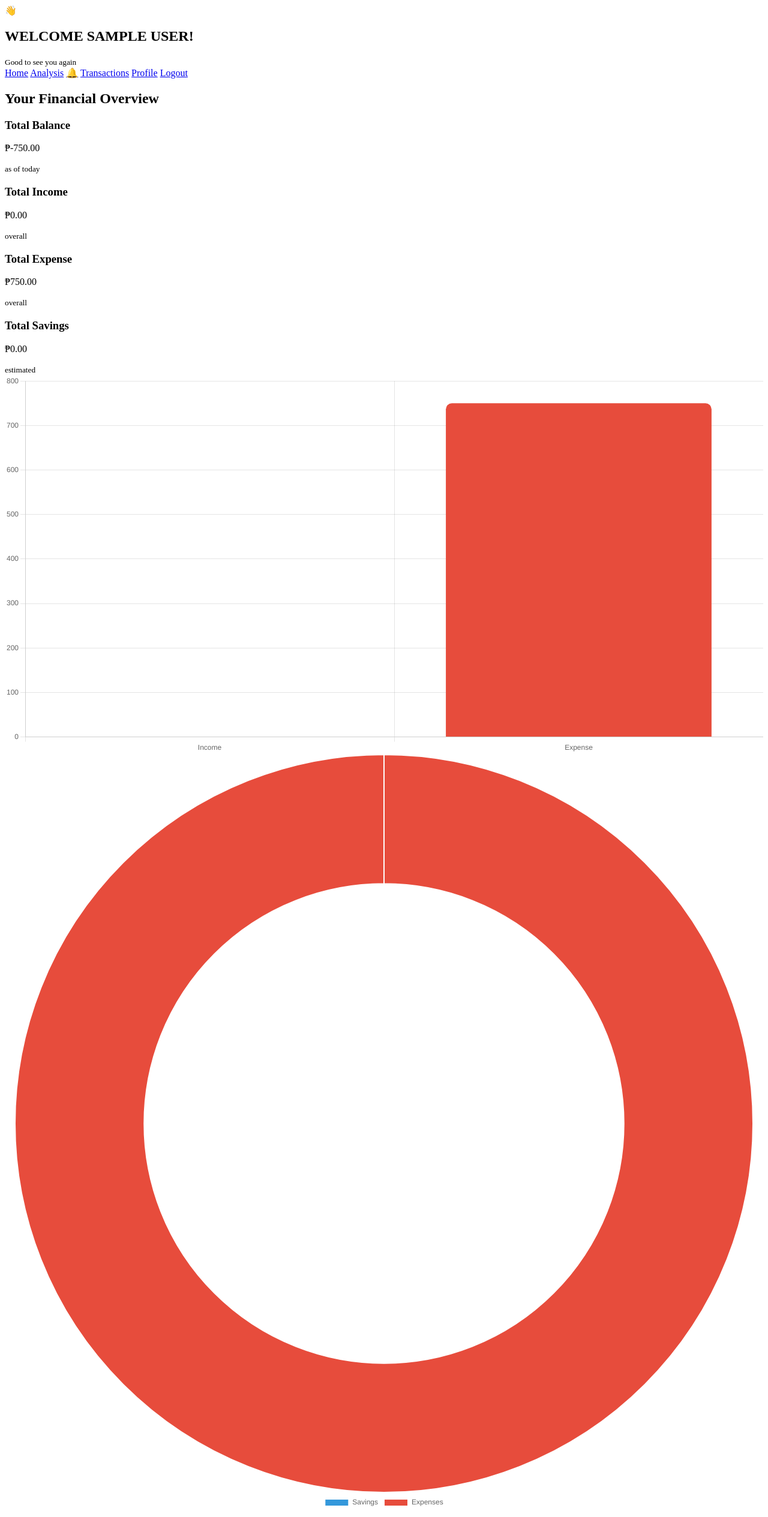
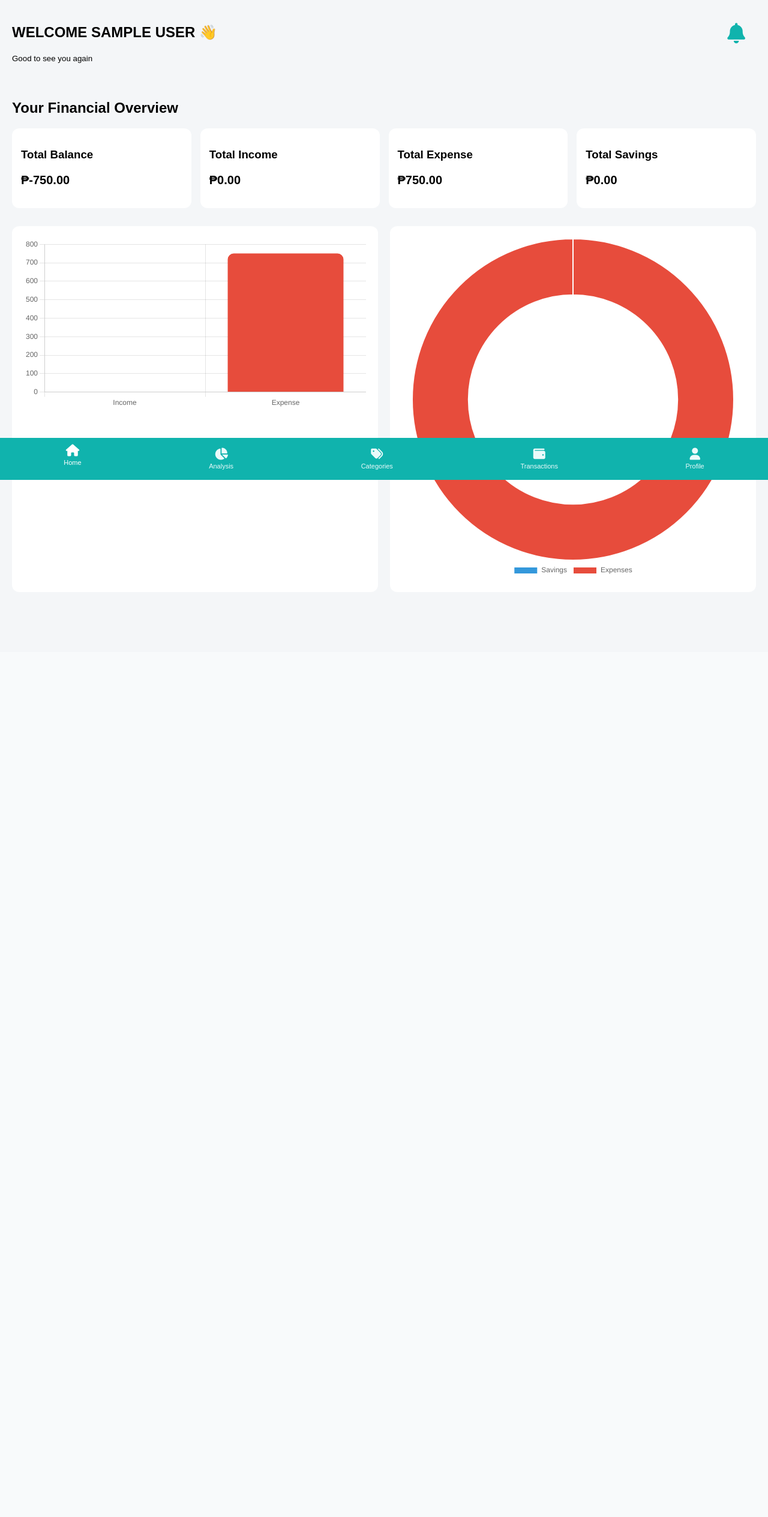
Before and after one commit to profkierth/SE-ProjectFinWise, a PHP site: page /dashboard.php in a window 1280 px wide. Shown: the whole page at 60% size. After the commit the page ends 957 px from the top, so only its background shows below. Run offline with PHP 8.4, Linux system fonts and the light colour scheme; the visitor is signed in with stand-in values (Sample User, id 1); data comes from the database, SQL or seed files in the repository.

Commit message:
Update dashboard.php

```diff
--- a/FinWise/dashboard.php
+++ b/FinWise/dashboard.php
@@ -9,7 +9,7 @@ if (!isset($_SESSION['user_id'])) {
 
 $user_id = $_SESSION['user_id'];
 
-/* TOTAL INCOME */
+
 $stmt = $conn->prepare("
     SELECT IFNULL(SUM(t.amount),0) total
     FROM transactions t
@@ -20,7 +20,7 @@ $stmt->bind_param("i", $user_id);
 $stmt->execute();
 $income = $stmt->get_result()->fetch_assoc()['total'];
 
-/* TOTAL EXPENSE */
+
 $stmt = $conn->prepare("
     SELECT IFNULL(SUM(t.amount),0) total
     FROM transactions t
@@ -31,69 +31,178 @@ $stmt->bind_param("i", $user_id);
 $stmt->execute();
 $expense = $stmt->get_result()->fetch_assoc()['total'];
 
-
 $balance = $income - $expense;
 $savings = $balance > 0 ? $balance : 0;
+
 ?>
 <!DOCTYPE html>
 <html>
 <head>
     <title>Dashboard - FinWise</title>
-    <link rel="stylesheet" href="dashboard.css">
+
+
+    <link rel="stylesheet" href="https://cdnjs.cloudflare.com/ajax/libs/font-awesome/6.5.0/css/all.min.css">
+
+
     <script src="https://cdn.jsdelivr.net/npm/chart.js"></script>
+
+    <style>
+        body {
+            margin: 0;
+            font-family: Arial, Helvetica, sans-serif;
+            background: #f4f6f8;
+            padding-bottom: 80px;
+        }
+
+
+        .top-bar {
+            display: flex;
+            justify-content: space-between;
+            align-items: center;
+            padding: 20px;
+        }
+
+        .profile-text h2 {
+            margin: 0;
+        }
+
+
+        .notification {
+            position: fixed;
+            top: 40px;
+            right: 40px;
+            font-size: 30px;
+            color: #10b3ad;
+            z-index: 1100;
+        }
+
+        @keyframes bellPulse {
+            0% { transform: scale(1); }
+            50% { transform: scale(1.15); }
+            100% { transform: scale(1); }
+        }
+
+        .notification i {
+            animation: bellPulse 2s infinite;
+        }
+
+
+        .main-content {
+            padding: 20px;
+        }
+
+        .summary-grid {
+            display: grid;
+            grid-template-columns: repeat(auto-fit, minmax(160px, 1fr));
+            gap: 15px;
+        }
+
+        .summary-card {
+            background: #fff;
+            border-radius: 12px;
+            padding: 15px;
+        }
+
+        .amount {
+            font-size: 20px;
+            font-weight: bold;
+        }
+
+        .charts-grid {
+            margin-top: 30px;
+            display: grid;
+            grid-template-columns: repeat(auto-fit, minmax(280px, 1fr));
+            gap: 20px;
+        }
+
+        .chart-box {
+            background: #fff;
+            border-radius: 12px;
+            padding: 20px;
+        }
+
+
+        .bottom-nav {
+            position: fixed;
+            bottom: 0;
+            left: 0;
+            width: 100%;
+            height: 70px;
+            background: #10b3ad;
+
+            display: flex;
+            justify-content: space-around;
+            align-items: center;
+            z-index: 1000;
+        }
+
+        .bottom-nav a {
+            color: #eafafa;
+            text-decoration: none;
+            font-size: 11px;
+
+            display: flex;
+            flex-direction: column;
+            align-items: center;
+            gap: 4px;
+
+            transition: all 0.25s ease;
+        }
+
+        .bottom-nav a i {
+            font-size: 20px;
+        }
+
+        .bottom-nav a:hover {
+            transform: translateY(-4px);
+            color: #fff;
+        }
+
+        .bottom-nav a.active {
+            color: #fff;
+            transform: translateY(-6px);
+        }
+    </style>
 </head>
 
 <body>
 
+
+<div class="notification">
+    <i class="fa-solid fa-bell"></i>
+</div>
+
 <header class="top-bar">
     <div class="left-profile">
-        <span class="wave">👋</span>
-        <div class="profile-text">
-            <h2>WELCOME <?= strtoupper($_SESSION['fullname'] ?? $_SESSION['user']) ?>!</h2>
+        <h2>WELCOME <?= strtoupper($_SESSION['fullname'] ?? $_SESSION['user']) ?> 👋</h2>
         <small>Good to see you again</small>
     </div>
-    </div>
-
-    <nav class="nav-links">
-        <a href="dashboard.php" class="active">Home</a>
-        <a href="analysis.php">Analysis</a>
-        <a href="notifications.php">🔔</a>
-        <a href="transactions.php">Transactions</a>
-        <a href="profile.php">Profile</a>
-        <a href="logout.php">Logout</a>
-    </nav>
 </header>
 
 <div class="main-content">
 
-<h2 class="section-title">Your Financial Overview</h2>
+    <h2>Your Financial Overview</h2>
 
     <div class="summary-grid">
-
-    <div class="summary-card balance">
+        <div class="summary-card">
             <h3>Total Balance</h3>
             <p class="amount">₱<?= number_format($balance,2) ?></p>
-        <small>as of today</small>
         </div>
 
-    <div class="summary-card income">
+        <div class="summary-card">
             <h3>Total Income</h3>
             <p class="amount">₱<?= number_format($income,2) ?></p>
-        <small>overall</small>
         </div>
 
-    <div class="summary-card expense">
+        <div class="summary-card">
             <h3>Total Expense</h3>
             <p class="amount">₱<?= number_format($expense,2) ?></p>
-        <small>overall</small>
         </div>
 
-    <div class="summary-card savings">
+        <div class="summary-card">
             <h3>Total Savings</h3>
             <p class="amount">₱<?= number_format($savings,2) ?></p>
-        <small>estimated</small>
         </div>
-
     </div>
 
     <div class="charts-grid">
@@ -105,6 +214,34 @@ $savings = $balance > 0 ? $balance : 0;
         </div>
     </div>
 
+</div>
+
+<!-- Bottom Navigation -->
+<div class="bottom-nav">
+    <a href="dashboard.php" class="active">
+        <i class="fa-solid fa-house"></i>
+        <span>Home</span>
+    </a>
+
+    <a href="analysis.php">
+        <i class="fa-solid fa-chart-pie"></i>
+        <span>Analysis</span>
+    </a>
+
+    <a href="categories.php">
+        <i class="fa-solid fa-tags"></i>
+        <span>Categories</span>
+    </a>
+
+    <a href="transactions.php">
+        <i class="fa-solid fa-wallet"></i>
+        <span>Transactions</span>
+    </a>
+
+    <a href="profile.php">
+        <i class="fa-solid fa-user"></i>
+        <span>Profile</span>
+    </a>
 </div>
 
 <script>
```
Lines whose indentation alone changed are shown as unchanged.
